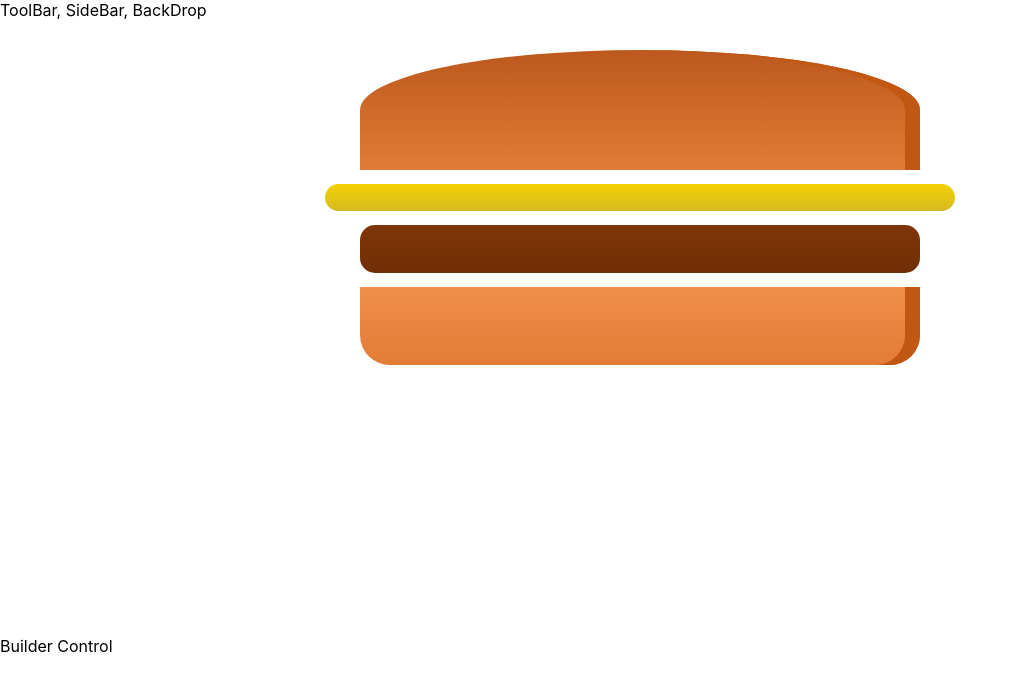
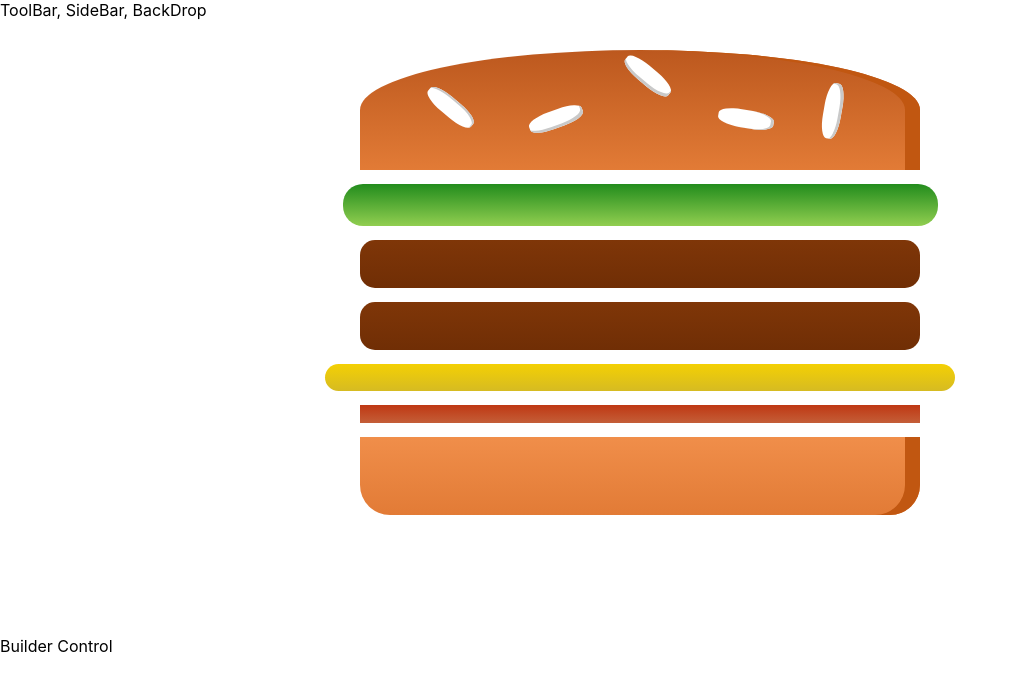
Before and after one commit to C-Shi/burger-builder, a React (Create React App) app: page / in a window 1280 px wide. Shown: the top 690 px of the page, without its empty margins (0-1017 px from the left). Built offline with nearby package versions, Linux system fonts and the light colour scheme.

Commit message:
dynamically passing ingredients list as props

```diff
--- a/src/components/Burger/Burger.js
+++ b/src/components/Burger/Burger.js
@@ -3,11 +3,22 @@ import './Burger.css';
 import BurgerIngredient from './BurgerIngredient/BurgerIngredient.js'
 
 const Burger = ( props ) => {
+  const burgerIngredients = [];
+
+  // iterate through ingridents list objects
+  Object.keys(props.ingredients).forEach(function(ingredient){
+    // for each type of ingredients, create corresponding number of BurgerIngredient component based
+    for(let i = 0; i < Number(props.ingredients[ingredient]); i++) {
+      const newIngredient = <BurgerIngredient type={ingredient} key={ingredient + i} />
+      burgerIngredients.push(newIngredient)
+    }
+  })
+
+
   return (
     <div className="Burger">
       <BurgerIngredient type="bread-top" />
-      <BurgerIngredient type="cheese" />
-      <BurgerIngredient type="meat" />
+      {burgerIngredients}
       <BurgerIngredient type="bread-bottom" />
     </div>
   )
--- a/src/components/Burger/BurgerIngredient/BurgerIngredient.js
+++ b/src/components/Burger/BurgerIngredient/BurgerIngredient.js
@@ -12,8 +12,8 @@ class BurgerIngredient extends Component {
       case ('bread-top'):
         ingredient = (
           <div className="BreadTop">
-            <div className="Seed1"></div>
-            <div className="Seed2"></div>
+            <div className="Seeds1"></div>
+            <div className="Seeds2"></div>
           </div>
         )
         break;
--- a/src/containers/BurgerBuilder/BurgerBuilder.js
+++ b/src/containers/BurgerBuilder/BurgerBuilder.js
@@ -3,10 +3,21 @@ import Aux from '../../hoc/Aux'
 import Burger from '../../components/Burger/Burger.js'
 
 class BurgerBuilder extends Component {
+  constructor( props ) {
+    super( props );
+    this.state = {
+      ingredients: {
+        salad: 1,
+        meat: 2,
+        cheese: 1,
+        bacon: 1
+      }
+    }
+  }
   render () {
     return (
       <Aux>
-        <Burger />
+        <Burger ingredients={this.state.ingredients}/>
         <div>Builder Control</div>
 
       </Aux>
```
